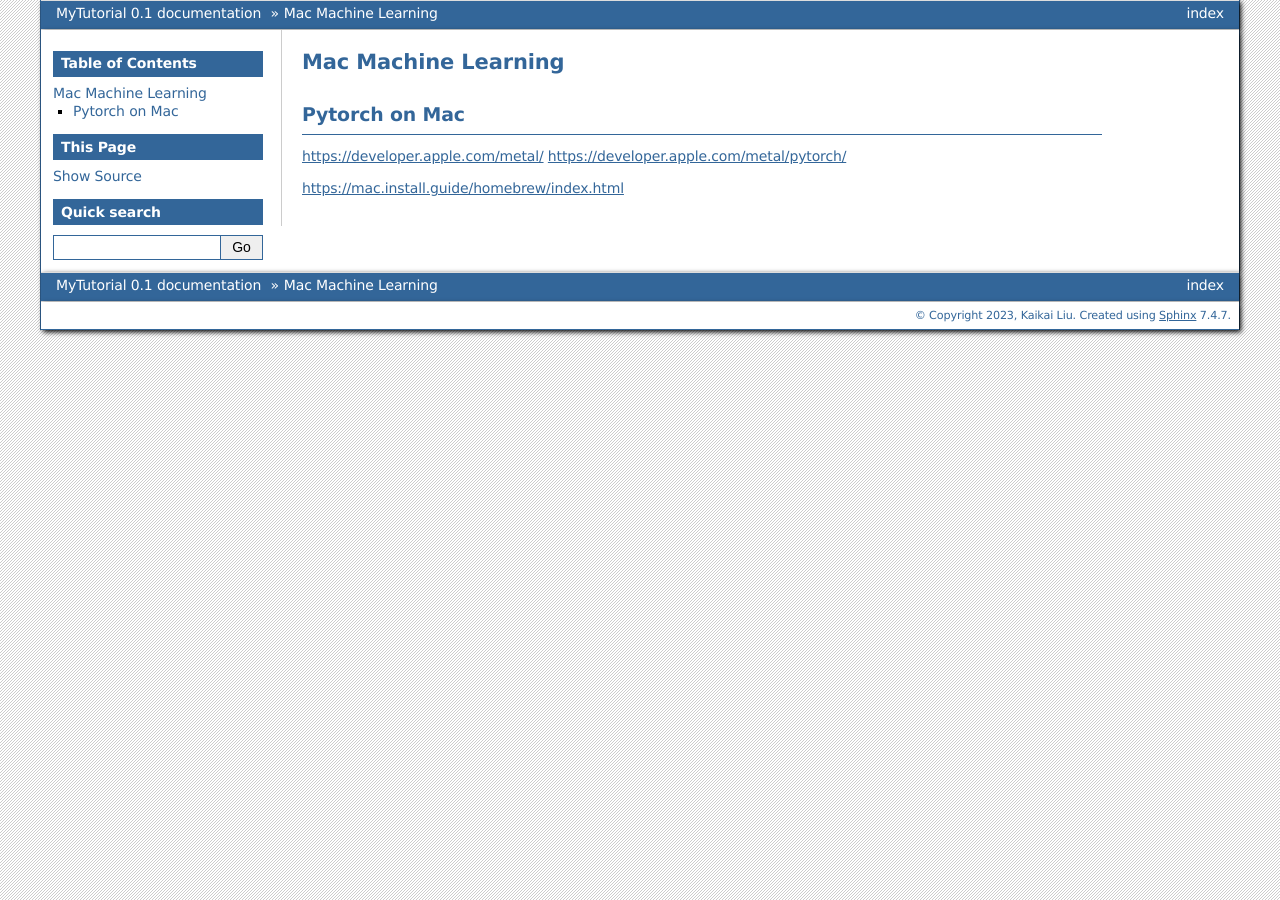
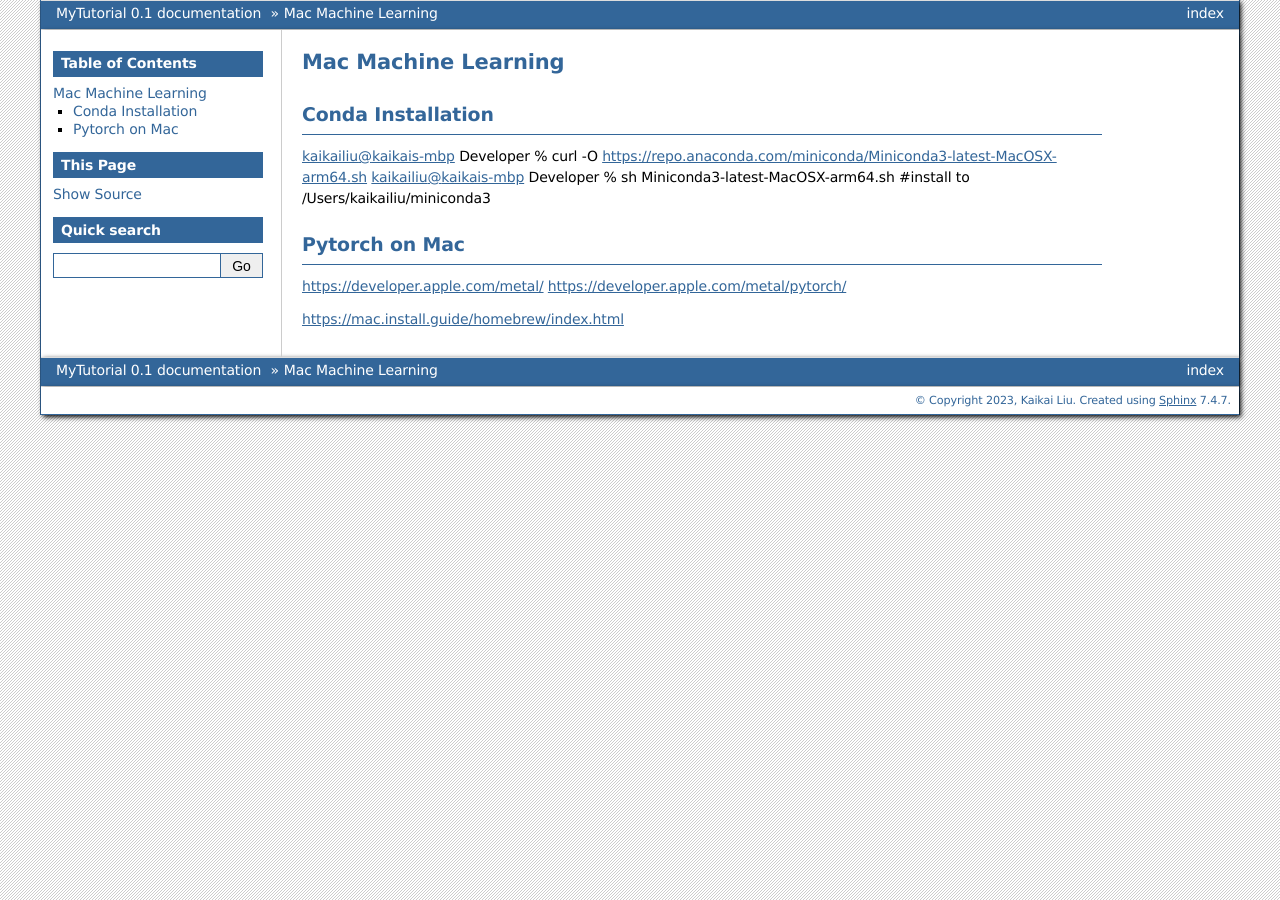
Before and after one commit to lkk688/mytutorial, a Sphinx documentation site: the page built from docs/source/MacML.rst, in a window 1280 px wide. Built offline with Sphinx 7.4.7, drawn with Linux system fonts in a browser that asks for light colours.

Commit message:
Update MacML.rst

```diff
--- a/docs/source/MacML.rst
+++ b/docs/source/MacML.rst
@@ -1,5 +1,11 @@
 Mac Machine Learning
 ====================
+
+Conda Installation
+------------------
+kaikailiu@kaikais-mbp Developer % curl -O https://repo.anaconda.com/miniconda/Miniconda3-latest-MacOSX-arm64.sh
+kaikailiu@kaikais-mbp Developer % sh Miniconda3-latest-MacOSX-arm64.sh
+#install to /Users/kaikailiu/miniconda3
 
 Pytorch on Mac
 --------------
```
